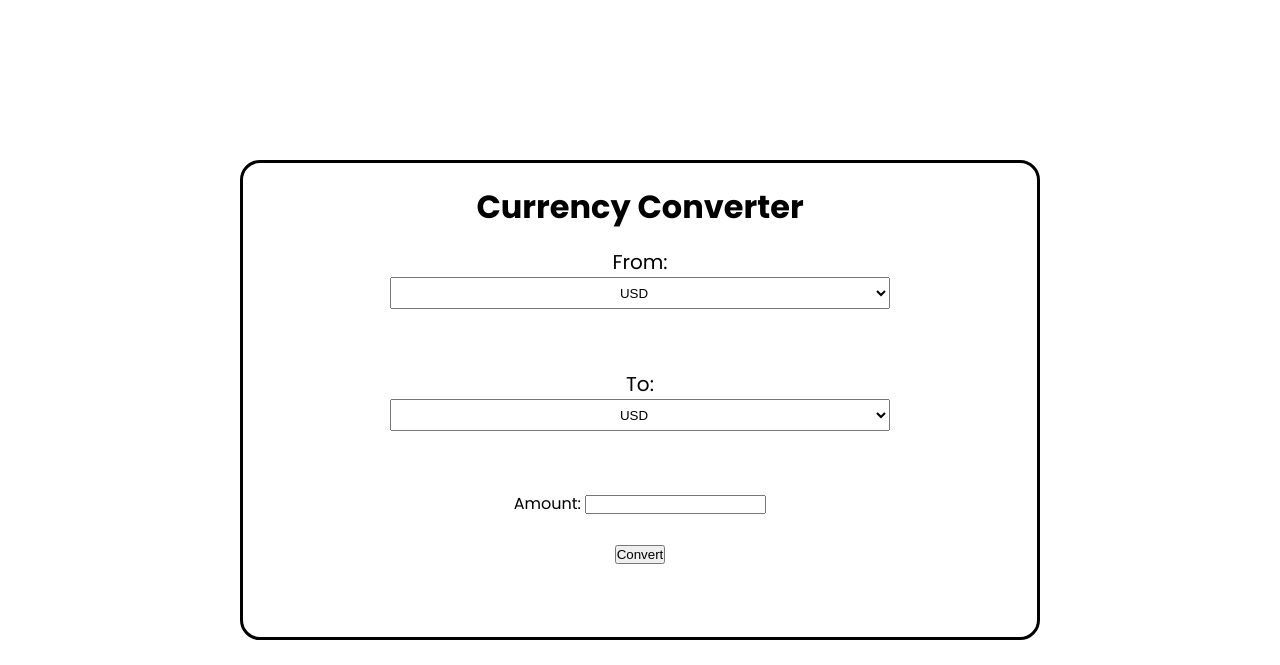
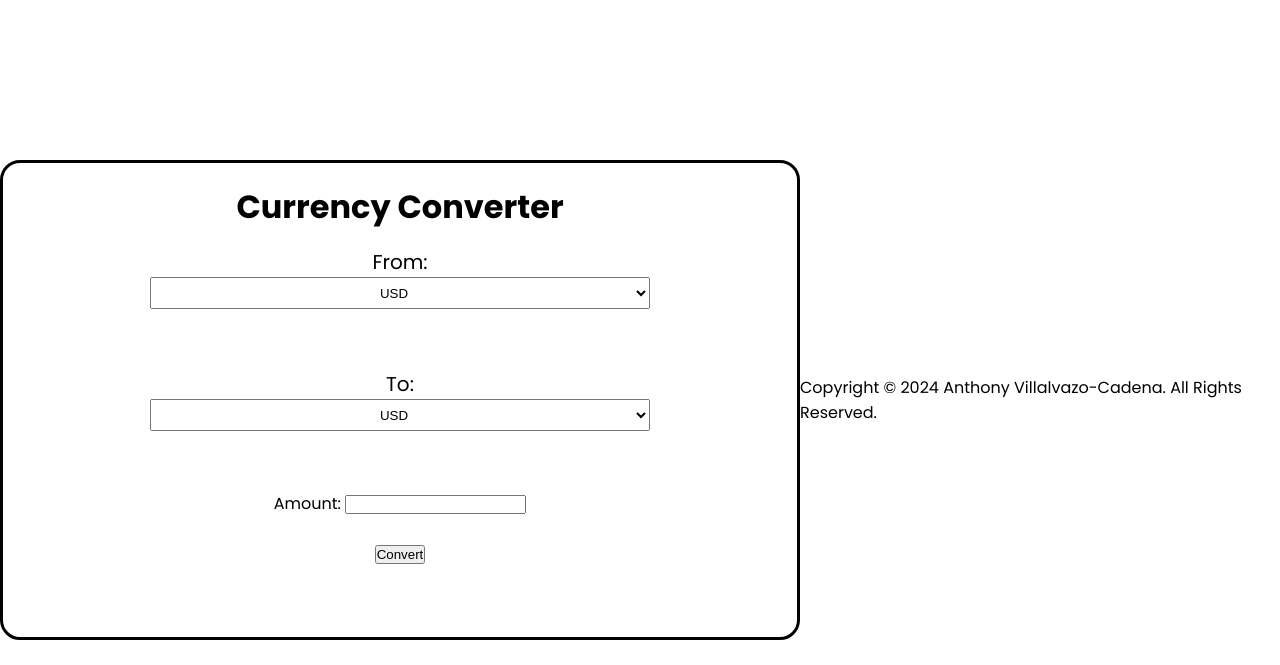
Before and after one commit to avillalv/Currency-Converter, a Flask app: page / in a window 1280 px wide. Shown: the top 665 px of the page. Run offline with Flask 3, Linux system fonts and the light colour scheme.

Commit message:
Update index.html

```diff
--- a/templates/index.html
+++ b/templates/index.html
@@ -62,5 +62,8 @@
         </script>
         </div>
     </div>
+<footer>
+    <p>Copyright &#169; 2024 Anthony Villalvazo-Cadena. All Rights Reserved.</p>
+</footer>
 </body>
 </html>
```
